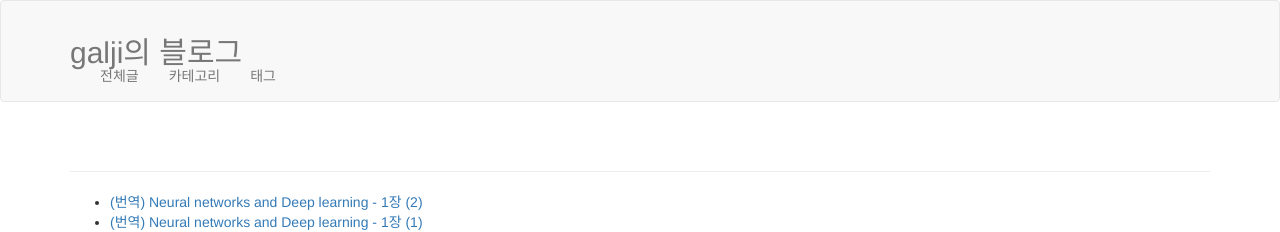
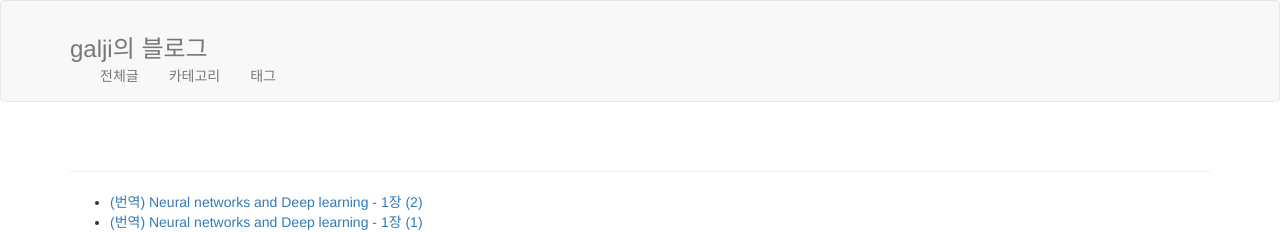
Before and after one commit to philocom/blog, a Jekyll site: the page built from index.md, in a window 1280 px wide. Shown: the top 232 px of the page. Built offline with Jekyll 4.4.1, drawn with Linux system fonts in a browser that asks for light colours; nearby versions of some CDN libraries; library files that are not in the unit come from our copies.

Commit message:
no message

```diff
--- a/_includes/themes/bootstrap/default.html
+++ b/_includes/themes/bootstrap/default.html
@@ -30,7 +30,7 @@
             <span class="icon-bar"></span>
             <span class="icon-bar"></span>
           </button>
-          <a class="navbar-brand" href="{{ HOME_PATH }}"><h2>{{ site.title }}</h2></a>
+          <a class="navbar-brand" href="{{ HOME_PATH }}"><h3>{{ site.title }}</h3></a>
                   <div class="collapse navbar-collapse navbar-ex1-collapse">
           <ul class="nav navbar-nav">
             {% assign pages_list = site.pages %}
```
